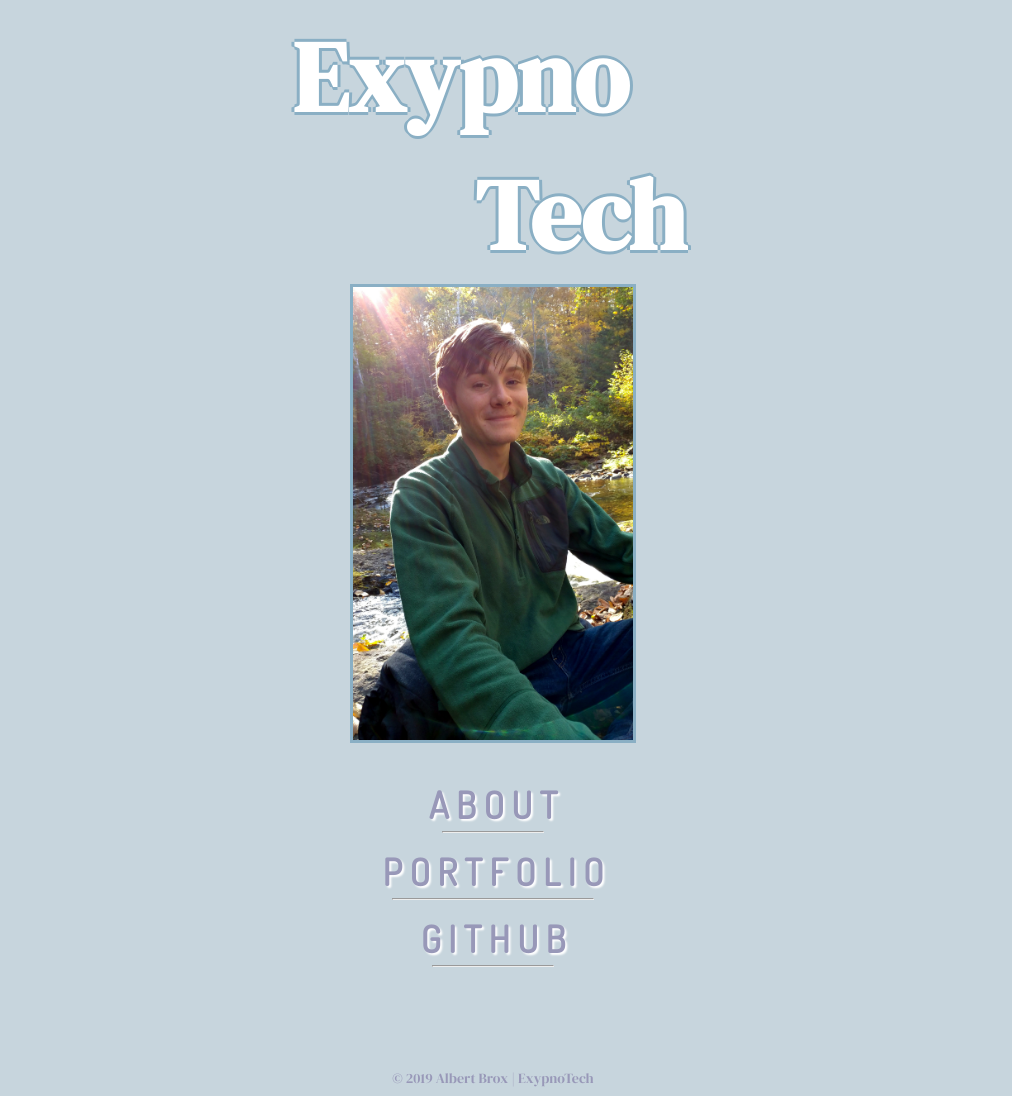
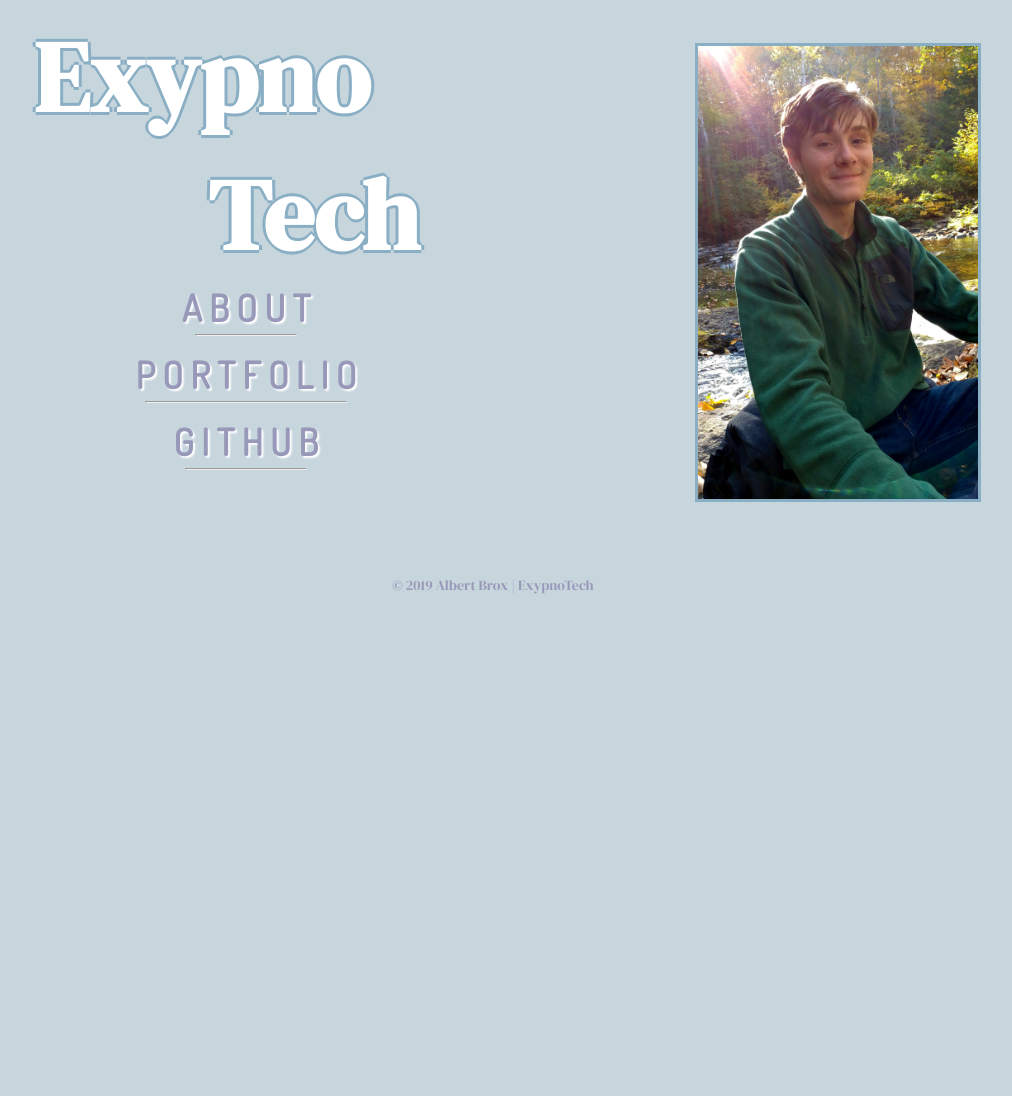
Before and after one commit to bytesuji/exypno2, a PHP site: page / in a window 1280 px wide. Shown: the whole page, without its empty margins (147-1159 px from the left). After the commit the page ends 594 px from the top, so only its background shows below. Run offline with PHP 8.4, Linux system fonts and the light colour scheme.

Commit message:
horizontal layout initial redesign

```diff
--- a/index.html
+++ b/index.html
@@ -8,13 +8,12 @@
   <script src="/js/chroma.min.js" charset="utf-8"></script>
 </head>
 <body>
-  <div class="center">
+  <div id="topgrid">
+    <div id="gridtext">
       <h1>Exypno&nbsp;&nbsp;&nbsp;<br />
         &nbsp;&nbsp;&nbsp;&nbsp;&nbsp;&nbsp;&nbsp;&nbsp;Tech</h1>
-  </div>
 
-  <img class="portrait" alt="picture of albert" src="/media/bookmill-widecrop.jpg" />
-  <div class="center">
+      <div id="linkbox">
         <h2 class="fakelink" id="about">
           A B O U T</h2>
         <hr id="line2" />
@@ -48,6 +47,9 @@
         </h2>
         <hr id="line0" />
       </div>
+    </div>
+    <img class="portrait" alt="picture of albert" src="/media/bookmill-widecrop.jpg" />
+  </div>
 
   <footer>
     &#169; 2019 Albert Brox | ExypnoTech
--- a/main.css
+++ b/main.css
@@ -30,6 +30,7 @@ h2 {
 
 hr {
   margin: 3px auto;
+  color: #ccc;
 }
 
 a {
@@ -75,7 +76,7 @@ footer {
 
 .portrait {
   display: flex;
-  margin: 0 auto 3% auto;
+  margin: 35px auto;
   border: 3px solid #8aafc4;
   width: 280px; /* overridden by javascript! I put J.I.C. of noscript. */
 }
@@ -116,3 +117,12 @@ footer {
 #hoopty {
   margin-top: 15px !important;
 }
+
+#topgrid {
+  display: grid;
+  grid-template-columns: auto auto;
+}
+
+#linkbox {
+  margin-left: 80px;
+}
```
Also changed, not shown: poems/index.html (added, +28 -0 lines). Lines whose indentation alone changed are shown as unchanged.
